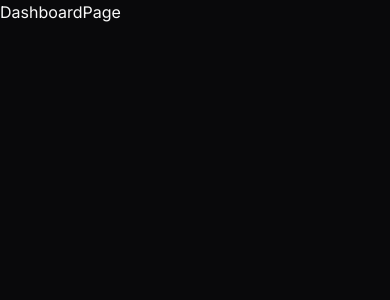
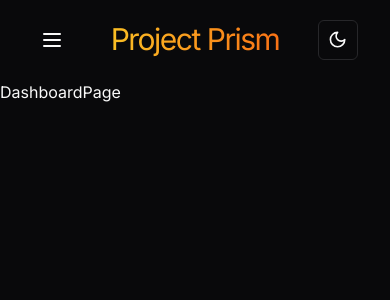
Before and after one commit to usama387/project-prism, a Next.js app: page / in a window 390 px wide. Shown: the top 300 px of the page. Built offline with nearby package versions, Linux system fonts and the light colour scheme.

Commit message:
MobileNavbar implemented with shadecn ui

```diff
--- a/src/components/Logo.tsx
+++ b/src/components/Logo.tsx
@@ -15,4 +15,16 @@
   );
 };
 
+export function LogoMobile() {
+  return (
+    <div>
+      <Link href="/" className="flex items-center gap-2">
+        <p className="bg-gradient-to-r from-amber-400 to-orange-500 bg-clip-text text-3xl leading-tight tracking-tighter text-transparent">
+          Project Prism
+        </p>
+      </Link>
+    </div>
+  );
+}
+
 export default Logo;
--- a/src/components/Navbar.tsx
+++ b/src/components/Navbar.tsx
@@ -1,19 +1,22 @@
 "use client";
 
-import React from "react";
-import Logo from "./Logo";
+import React, { useState } from "react";
 import { usePathname } from "next/navigation";
 import Link from "next/link";
-import { buttonVariants } from "./ui/button";
+import { Button, buttonVariants } from "./ui/button";
 import { cn } from "@/lib/utils";
 import { UserButton } from "@clerk/nextjs";
 import { ThemeSwitcherButton } from "./ThemeSwitcherButton";
+import { Sheet, SheetContent, SheetTrigger } from "./ui/sheet";
+import { Menu } from "lucide-react";
+import Logo, { LogoMobile } from "./Logo";
 
 // child component of dashboard layout
 const Navbar = () => {
   return (
     <>
       <DesktopNavbar />
+      <MobileNavbar />
     </>
   );
 };
@@ -62,7 +65,15 @@
 }
 
 // function that accepts item as prop contains link and name
-function NavbarItem({ link, name }: { link: string; name: string }) {
+function NavbarItem({
+  link,
+  name,
+  clickCallback,
+}: {
+  link: string;
+  name: string;
+  clickCallback?: () => void;
+}) {
   // tracking user route
   const pathname = usePathname();
 
@@ -80,6 +91,9 @@
           "w-full justify-start text-lg text-muted-foreground hover:text-foreground",
           isActive && "text-foreground"
         )}
+        onClick={() => {
+          if (clickCallback) clickCallback();
+        }}
       >
         {name}
       </Link>
@@ -90,4 +104,48 @@
   );
 }
 
+function MobileNavbar() {
+  // managing opening state of mobile navbar
+  const [open, setOpen] = useState(false);
+
+  // in this function for mobile navbar i am using shadcn ui Sheet , SheetTrigger and SheetContent to implement hamburger menu and then mapping the items once again sending as props to the NavbarItem to be displayed here
+
+  return (
+    <div className="block border-separate bg-background md:hidden">
+      <nav className="container flex items-center justify-between px-8">
+        {/* Mobile Menu Sheet */}
+        <Sheet open={open} onOpenChange={setOpen}>
+          <SheetTrigger asChild>
+            <Button variant="ghost" size="icon">
+              <Menu />
+            </Button>
+          </SheetTrigger>
+          <SheetContent className="w-[400px] sm:w-[540px]" side="left">
+            <Logo />
+            <div className="flex flex-col gap-1 pt-4">
+              {items.map((item) => (
+                <NavbarItem
+                  key={item.id}
+                  link={item.link}
+                  name={item.name}
+                  clickCallback={() => setOpen(!open)}
+                />
+              ))}
+            </div>
+          </SheetContent>
+        </Sheet>
+        {/* Logo */}
+        <div className="flex h-[80px] min-h-[60px] items-center gap-x-4">
+          <LogoMobile />
+        </div>
+        {/* Dark Mode Switch and Clerk User Button */}
+        <div className="flex items-center gap-2">
+          <ThemeSwitcherButton />
+          <UserButton afterSignOutUrl="/sign-in" />
+        </div>
+      </nav>
+    </div>
+  );
+}
+
 export default Navbar;
```
